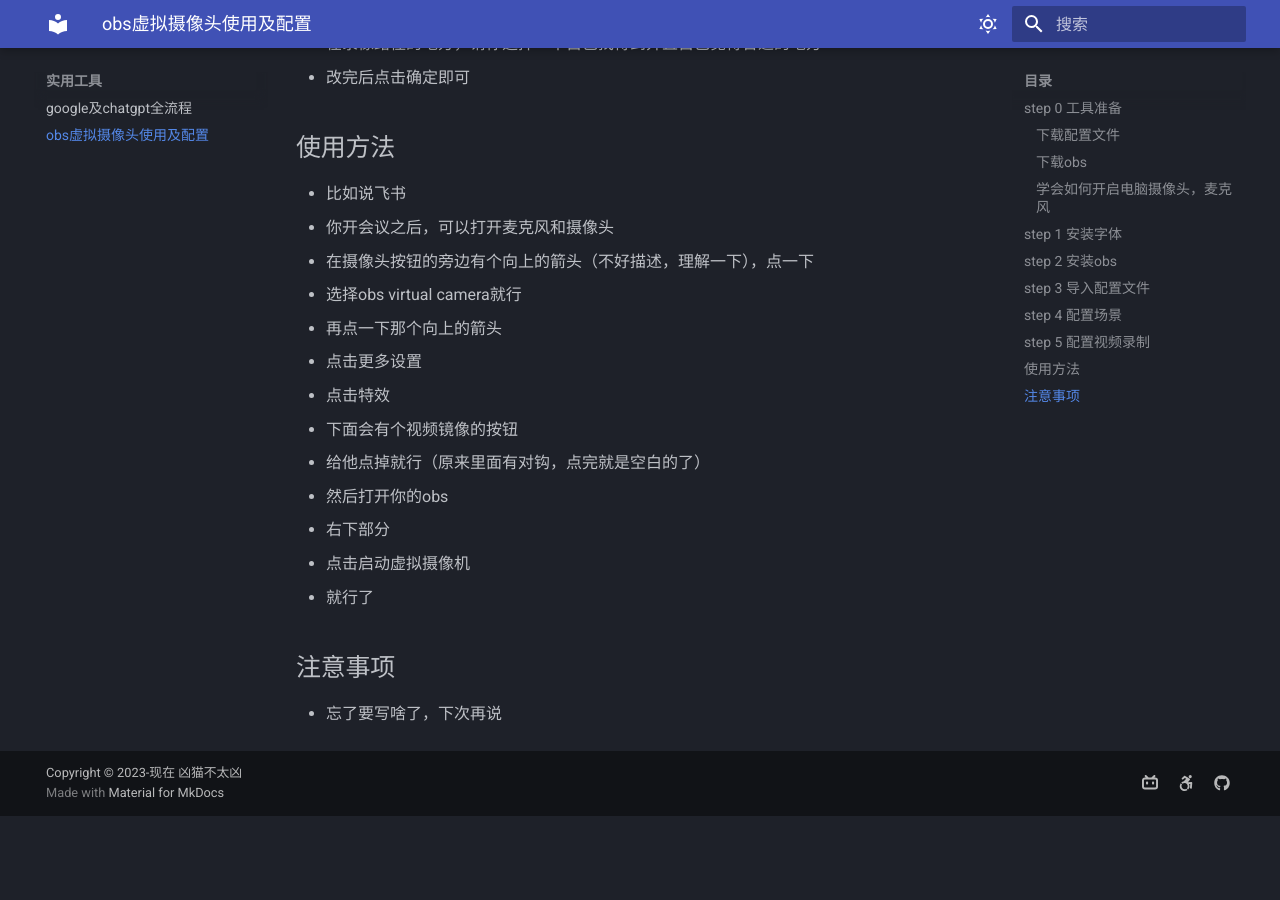
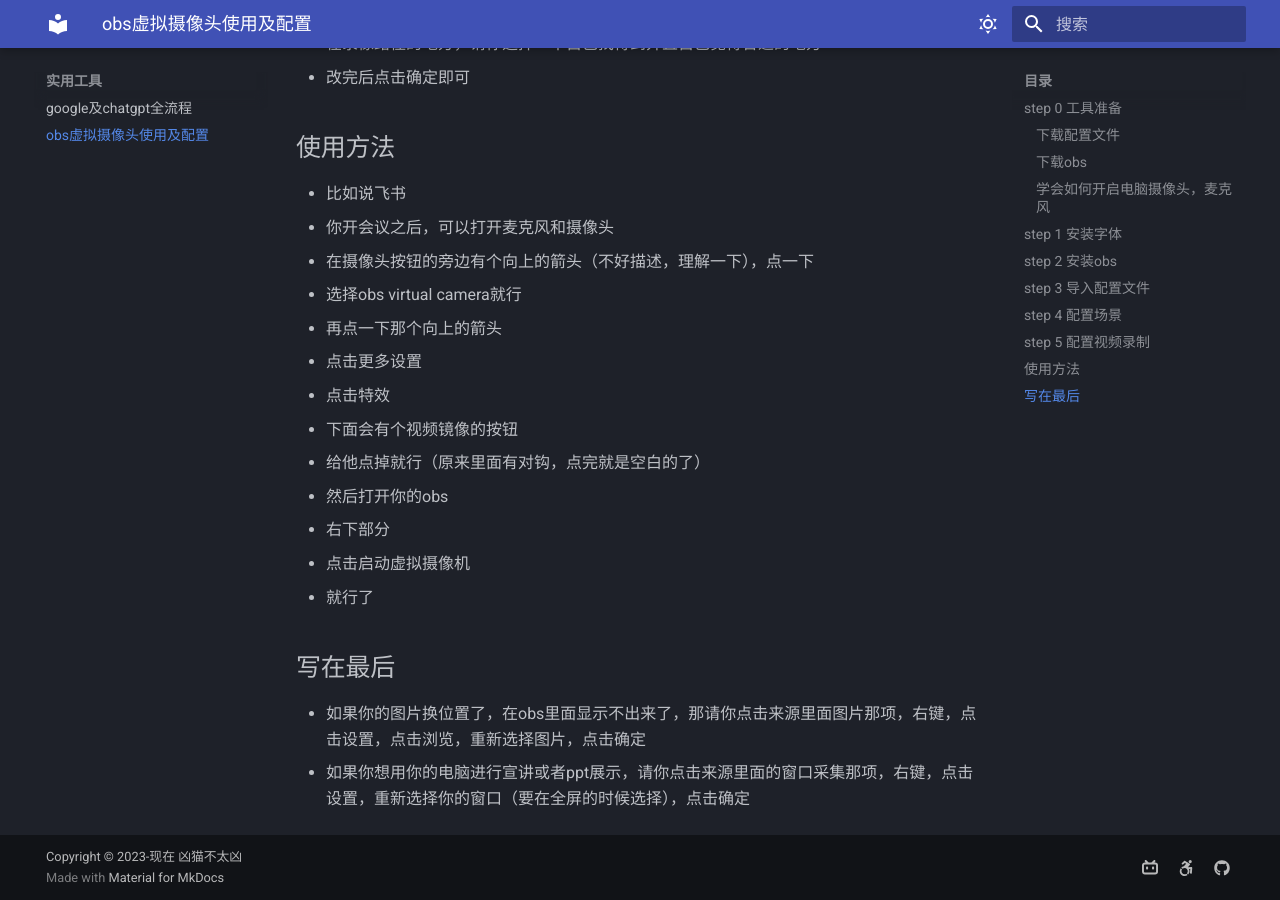
Before and after one commit to Xmbtx/xmbtx-blog, an MkDocs documentation site: the page built from docs/tools/obs.md, in a window 1280 px wide and 900 px high, scrolled down 3520 px. Built offline with MkDocs 1.6.1 and Material for MkDocs 9.7.7, drawn with Linux system fonts in a browser that asks for light colours; before the commit the page ends 4336 px from its top, so only the background shows below that.

Commit message:
2023-12-05_22:18:08 update

```diff
--- a/docs/tools/obs.md
+++ b/docs/tools/obs.md
@@ -123,6 +123,7 @@
 - 点击启动虚拟摄像机
 - 就行了
 
-## 注意事项
+## 写在最后
 
-- 忘了要写啥了，下次再说
+- 如果你的图片换位置了，在obs里面显示不出来了，那请你点击来源里面图片那项，右键，点击设置，点击浏览，重新选择图片，点击确定
+- 如果你想用你的电脑进行宣讲或者ppt展示，请你点击来源里面的窗口采集那项，右键，点击设置，重新选择你的窗口（要在全屏的时候选择），点击确定
```
